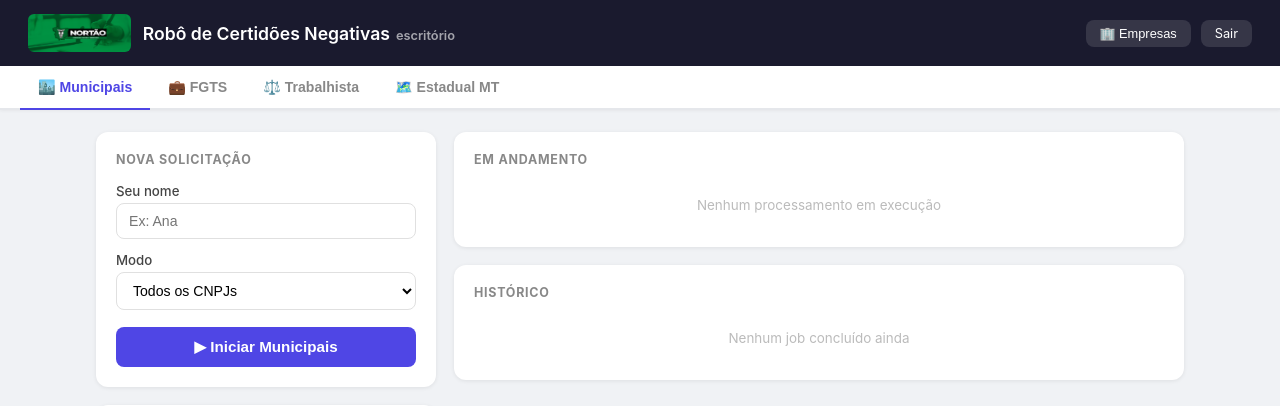
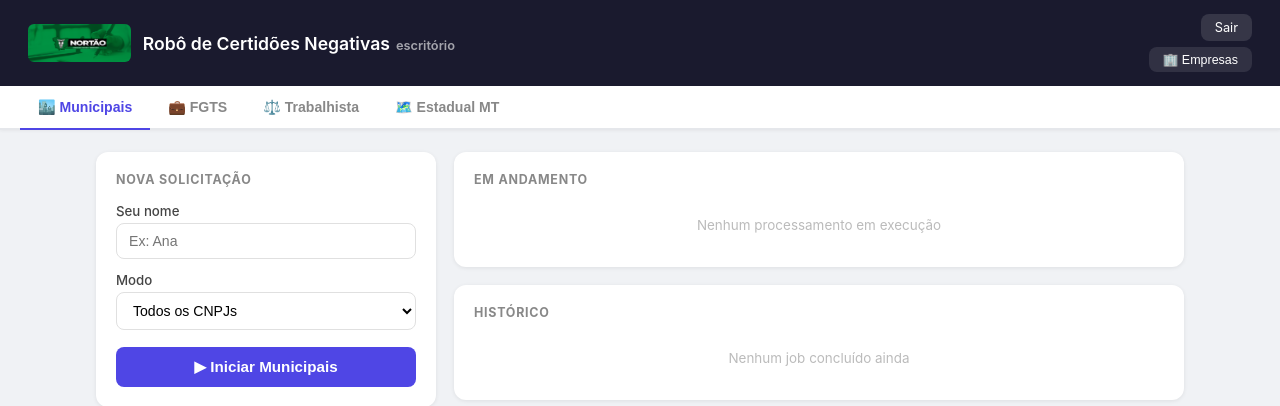
Before and after one commit to raulfloss/roboescrit-rio, a Flask app: page / in a window 1280 px wide. Shown: the top 406 px of the page. Run offline with Flask 3, Linux system fonts and the light colour scheme; the visitor is signed in with stand-in values (Sample User, id 1); data that the repository does not hold is empty.

Commit message:
Empresas abaixo do botao Sair no header
Co-Authored-By: Claude Sonnet 4.6 <noreply@anthropic.com>

```diff
--- a/templates/index.html
+++ b/templates/index.html
@@ -147,10 +147,12 @@ mark{background:#fef3c7;border-radius:2px;padding:0 1px}
   <div>
     <h1>Robô de Certidões Negativas<small>escritório</small></h1>
   </div>
-  <div style="margin-left:auto;display:flex;align-items:center;gap:10px">
-    <div id="hd-usuario" style="font-size:.85rem;opacity:.8"></div>
-    <button onclick="trocarTab('emp',this)" style="padding:6px 14px;background:rgba(255,255,255,.12);color:#fff;border:none;border-radius:8px;font-size:.8rem;cursor:pointer;white-space:nowrap">🏢 Empresas</button>
-    <a href="/logout" style="padding:6px 14px;background:rgba(255,255,255,.12);color:#fff;border-radius:8px;font-size:.8rem;text-decoration:none;white-space:nowrap">Sair</a>
+  <div style="margin-left:auto;display:flex;flex-direction:column;align-items:flex-end;gap:6px">
+    <div style="display:flex;align-items:center;gap:10px">
+      <div id="hd-usuario" style="font-size:.85rem;opacity:.8"></div>
+      <a href="/logout" style="padding:6px 14px;background:rgba(255,255,255,.12);color:#fff;border-radius:8px;font-size:.8rem;text-decoration:none;white-space:nowrap">Sair</a>
+    </div>
+    <button onclick="trocarTab('emp',this)" style="padding:5px 14px;background:rgba(255,255,255,.1);color:#fff;border:none;border-radius:8px;font-size:.78rem;cursor:pointer;white-space:nowrap">🏢 Empresas</button>
   </div>
 </header>
 
```
